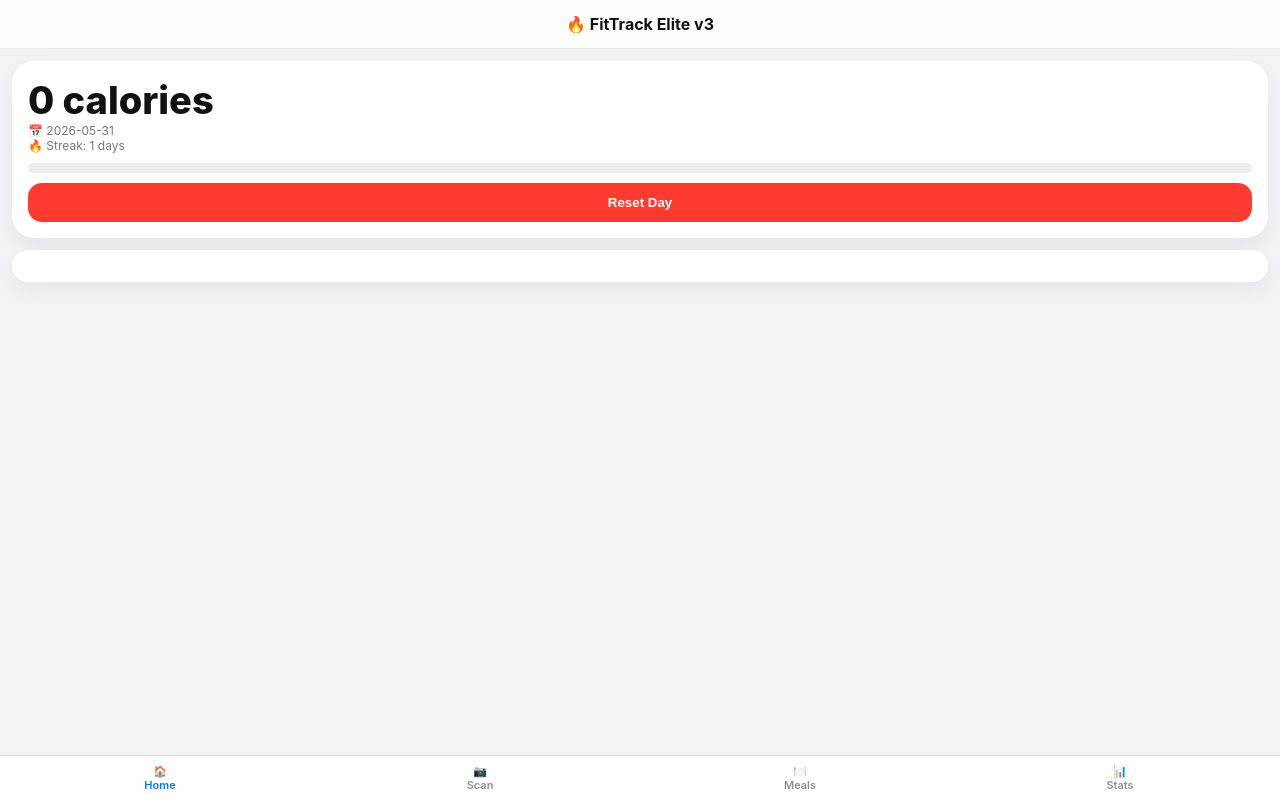
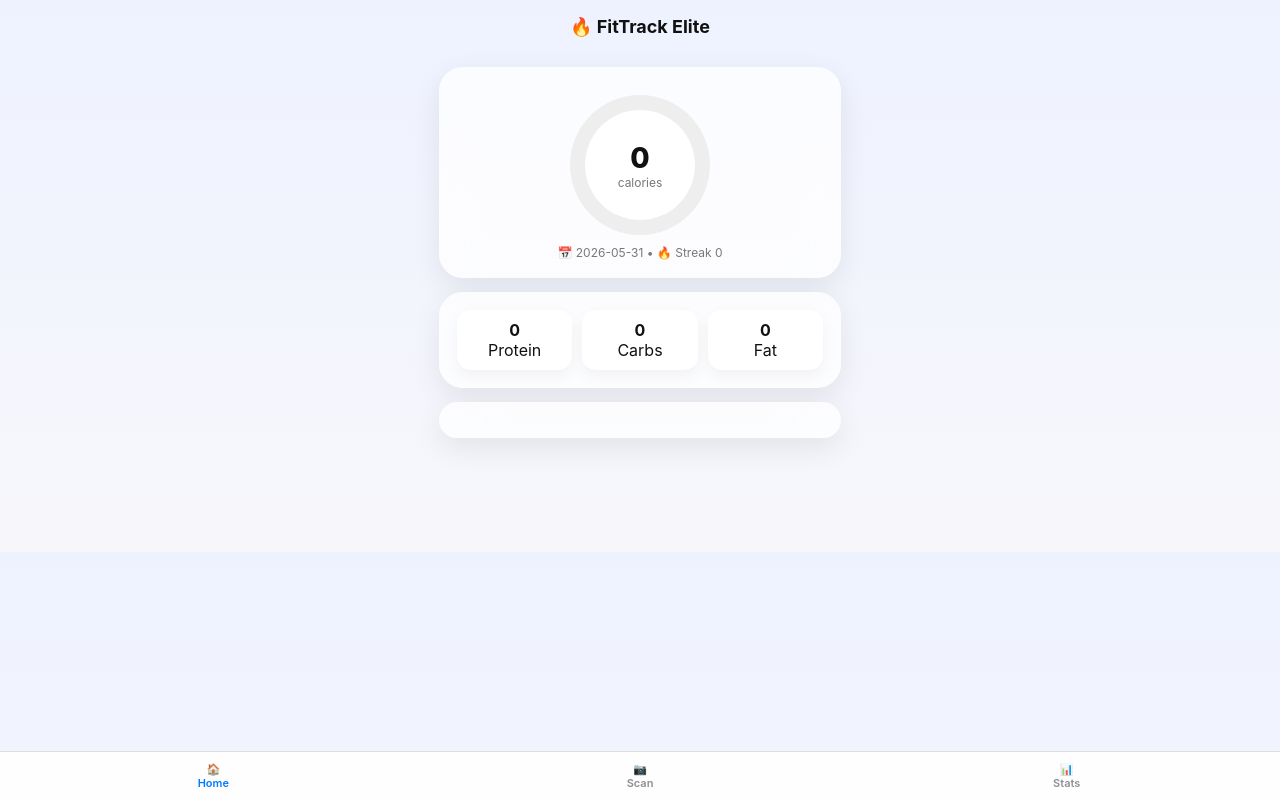
Before and after one commit to doms5/calorie-tracker, a plain HTML site: page index.html in a window 1280 px wide. Drawn offline with nearby package versions, Linux system fonts and the light colour scheme.

Commit message:
Update index.html

```diff
--- a/index.html
+++ b/index.html
@@ -3,80 +3,109 @@
 <head>
 
 <meta name="viewport" content="width=device-width, initial-scale=1.0">
-<title>FitTrack Elite v3</title>
-
-<meta name="apple-mobile-web-app-capable" content="yes">
-<meta name="apple-mobile-web-app-status-bar-style" content="black-translucent">
+<title>FitTrack Elite</title>
 
 <script src="https://cdnjs.cloudflare.com/ajax/libs/quagga/0.12.1/quagga.min.js"></script>
 <script src="https://cdn.jsdelivr.net/npm/chart.js"></script>
 
 <style>
 
+/* ===== BACKGROUND ===== */
 body {
   margin: 0;
   font-family: -apple-system, BlinkMacSystemFont, "SF Pro Display";
-  background: #f2f2f7;
+  background: linear-gradient(180deg,#eef2ff,#f7f7fb);
   color: #111;
 }
 
-/* HEADER */
+/* ===== APP CONTAINER ===== */
+.app {
+  max-width: 430px;
+  margin: 0 auto;
+}
+
+/* ===== HEADER ===== */
 .header {
   text-align:center;
-  padding:14px;
   font-weight:700;
-  background: rgba(255,255,255,0.85);
-  backdrop-filter: blur(20px);
-  border-bottom:1px solid #eee;
+  padding:16px;
+  font-size:18px;
 }
 
-/* PAGES */
+/* ===== PAGE ===== */
 .page { display:none; padding-bottom:100px; }
 .active { display:block; }
 
-/* CARD */
+/* ===== GLASS CARD ===== */
 .card {
-  background:white;
-  margin:12px;
-  padding:16px;
-  border-radius:22px;
-  box-shadow:0 8px 20px rgba(0,0,0,0.06);
+  background: rgba(255,255,255,0.75);
+  backdrop-filter: blur(18px);
+  margin: 14px;
+  padding: 18px;
+  border-radius: 24px;
+  box-shadow: 0 10px 30px rgba(0,0,0,0.08);
 }
 
-/* TEXT */
-.big { font-size:38px; font-weight:800; }
-.small { font-size:12px; color:#777; }
-
-/* INPUT */
-input {
-  width:100%;
-  padding:12px;
-  margin-top:10px;
-  border-radius:14px;
-  border:1px solid #ddd;
+/* ===== CALORIES RING ===== */
+.ring {
+  width: 140px;
+  height: 140px;
+  border-radius: 50%;
+  margin: 10px auto;
+  background: conic-gradient(#34c759 0%, #eee 0%);
+  display:flex;
+  align-items:center;
+  justify-content:center;
 }
 
-/* BUTTON */
+.ring-inner {
+  width: 110px;
+  height: 110px;
+  background: white;
+  border-radius: 50%;
+  display:flex;
+  align-items:center;
+  justify-content:center;
+  flex-direction:column;
+}
+
+/* ===== TEXT ===== */
+.big { font-size: 28px; font-weight: 800; }
+.small { font-size: 12px; color: #777; }
+
+/* ===== INPUT ===== */
+input {
+  width: 100%;
+  padding: 12px;
+  margin-top: 10px;
+  border-radius: 14px;
+  border: 1px solid #ddd;
+  font-size: 14px;
+}
+
+/* ===== BUTTON ===== */
 button {
-  width:100%;
-  padding:12px;
-  margin-top:10px;
-  border-radius:14px;
-  border:none;
-  background:#007aff;
-  color:white;
-  font-weight:600;
+  width: 100%;
+  padding: 12px;
+  margin-top: 10px;
+  border-radius: 14px;
+  border: none;
+  background: #007aff;
+  color: white;
+  font-weight: 600;
 }
+
+button:active { transform: scale(0.98); }
 
 .red { background:#ff3b30; }
 .green { background:#34c759; }
 
-/* LIST */
+/* ===== LIST ===== */
 .item {
   display:flex;
   justify-content:space-between;
-  padding:10px 0;
-  border-bottom:1px solid #eee;
+  padding:12px 0;
+  border-bottom:1px solid rgba(0,0,0,0.06);
 }
 
 .delete {
@@ -84,14 +113,34 @@ button {
   font-size:12px;
 }
 
-/* TAB BAR */
+/* ===== MACRO CARDS ===== */
+.macros {
+  display:flex;
+  gap:10px;
+}
+
+.macro {
+  flex:1;
+  background:white;
+  padding:10px;
+  border-radius:14px;
+  text-align:center;
+  box-shadow:0 6px 16px rgba(0,0,0,0.05);
+}
+
+.macro b {
+  display:block;
+  font-size:16px;
+}
+
+/* ===== TAB BAR ===== */
 .tabbar {
   position:fixed;
   bottom:0;
   left:0;
   right:0;
   display:flex;
-  background:rgba(255,255,255,0.92);
+  background:rgba(255,255,255,0.9);
   backdrop-filter: blur(20px);
   border-top:1px solid #ddd;
 }
@@ -99,37 +148,18 @@ button {
 .tab {
   flex:1;
   text-align:center;
+  padding:10px 0;
   font-size:11px;
-  padding:8px 0;
   color:#8e8e93;
   font-weight:600;
 }
 
-.tab.active { color:#007aff; }
-
-/* CHART */
-canvas {
-  width:100%;
-  height:180px;
+.tab.active {
+  color:#007aff;
 }
 
-/* CALENDAR */
-.grid {
-  display:grid;
-  grid-template-columns:repeat(7,1fr);
-  gap:6px;
-}
-
-.day {
-  padding:8px;
-  font-size:10px;
-  text-align:center;
-  border-radius:10px;
-  background:#eee;
-}
-
-.day.good { background:#34c759; color:white; }
-.day.bad { background:#ff3b30; color:white; }
+/* ===== CHART ===== */
+canvas { width:100%; }
 
 </style>
 
@@ -137,21 +167,34 @@ canvas {
 
 <body>
 
-<div class="header">🔥 FitTrack Elite v3</div>
+<div class="app">
+
+<div class="header">🔥 FitTrack Elite</div>
 
 <!-- HOME -->
 <div id="home" class="page active">
 
   <div class="card">
-    <div class="big" id="total">0 calories</div>
-    <div class="small">📅 <span id="date"></span></div>
-    <div class="small">🔥 Streak: <span id="streak">0</span> days</div>
 
-    <div style="height:10px;background:#eee;border-radius:20px;margin-top:10px;">
-      <div id="bar" style="height:100%;width:0%;background:#34c759;border-radius:20px;"></div>
+    <div class="ring" id="ring">
+      <div class="ring-inner">
+        <div class="big" id="cal">0</div>
+        <div class="small">calories</div>
+      </div>
     </div>
 
-    <button class="red" onclick="resetDay()">Reset Day</button>
+    <div class="small" style="text-align:center;">
+      📅 <span id="date"></span> • 🔥 Streak <span id="streak">0</span>
+    </div>
+
+  </div>
+
+  <div class="card">
+    <div class="macros">
+      <div class="macro"><b id="p">0</b>Protein</div>
+      <div class="macro"><b id="c">0</b>Carbs</div>
+      <div class="macro"><b id="f">0</b>Fat</div>
+    </div>
   </div>
 
   <div class="card">
@@ -164,38 +207,17 @@ canvas {
 <div id="scan" class="page">
 
   <div class="card">
-    <button onclick="startScan()">Scan Barcode</button>
+    <button onclick="scan()">Scan Barcode</button>
     <div id="scanner"></div>
   </div>
 
   <div class="card">
     <input id="food" placeholder="Food">
-    <input id="calories" type="number" placeholder="Calories">
-    <input id="protein" type="number" placeholder="Protein (g)">
-    <input id="carbs" type="number" placeholder="Carbs (g)">
-    <input id="fat" type="number" placeholder="Fat (g)">
-    <button onclick="addFood()">Add Food</button>
-  </div>
-
-</div>
-
-<!-- MEALS -->
-<div id="meals" class="page">
-
-  <div class="card">
-
-    <h3>Breakfast</h3>
-    <label><input type="checkbox" onchange="meal('Eggs',140)"> Eggs</label>
-
-    <h3>Lunch</h3>
-    <label><input type="checkbox" onchange="meal('Chicken',200)"> Chicken</label>
-
-    <h3>Dinner</h3>
-    <label><input type="checkbox" onchange="meal('Salmon',300)"> Salmon</label>
-
-    <h3>Snack</h3>
-    <label><input type="checkbox" onchange="meal('Protein Bar',180)"> Protein Bar</label>
-
+    <input id="cal" type="number" placeholder="Calories">
+    <input id="pro" type="number" placeholder="Protein">
+    <input id="car" type="number" placeholder="Carbs">
+    <input id="fat" type="number" placeholder="Fat">
+    <button onclick="add()">Add Food</button>
   </div>
 
 </div>
@@ -207,20 +229,16 @@ canvas {
     <canvas id="chart"></canvas>
   </div>
 
-  <div class="card">
-    <div class="small">Last 14 Days</div>
-    <div class="grid" id="grid"></div>
-  </div>
+</div>
+
+<!-- TAB -->
+<div class="tabbar">
+
+  <div class="tab active" onclick="nav('home')">🏠<br>Home</div>
+  <div class="tab" onclick="nav('scan')">📷<br>Scan</div>
+  <div class="tab" onclick="nav('stats')">📊<br>Stats</div>
 
 </div>
-
-<!-- TAB BAR -->
-<div class="tabbar">
-
-  <div class="tab active" onclick="nav('home',0)">🏠<br>Home</div>
-  <div class="tab" onclick="nav('scan',1)">📷<br>Scan</div>
-  <div class="tab" onclick="nav('meals',2)">🍽️<br>Meals</div>
-  <div class="tab" onclick="nav('stats',3)">📊<br>Stats</div>
 
 </div>
 
@@ -231,33 +249,22 @@ const today = new Date().toISOString().split("T")[0];
 let db = JSON.parse(localStorage.getItem("db") || "{}");
 if (!db[today]) db[today] = [];
 
-let goal = 2000;
-
-/* INIT */
 document.getElementById("date").innerText = today;
 
 /* SAVE */
-function save() {
+function save(){
   localStorage.setItem("db", JSON.stringify(db));
 }
 
-/* TODAY DATA */
-function items() {
-  return db[today];
-}
-
-/* ADD FOOD */
-function addFood(name, cal, p=0, c=0, f=0) {
-
-  const food = name || document.getElementById("food").value;
-  const calories = cal || document.getElementById("calories").value;
+/* ADD */
+function add(){
 
   db[today].push({
-    name: food,
-    calories: Number(calories),
-    protein: Number(p || document.getElementById("protein").value || 0),
-    carbs: Number(c || document.getElementById("carbs").value || 0),
-    fat: Number(f || document.getElementById("fat").value || 0)
+    name: food.value,
+    calories: +cal.value,
+    protein: +pro.value||0,
+    carbs: +car||0,
+    fat: +fat||0
   });
 
   save();
@@ -265,159 +272,83 @@ function addFood(name, cal, p=0, c=0, f=0) {
 }
 
 /* DELETE */
-function del(i) {
+function del(i){
   db[today].splice(i,1);
   save();
   render();
 }
 
-/* RESET */
-function resetDay() {
-  db[today] = [];
-  save();
-  render();
-}
+/* RENDER */
+function render(){
 
-/* RENDER */
-function render() {
+  let total=0,p=0,c=0,f=0;
+  let list=document.getElementById("list");
+  list.innerHTML="";
 
-  let list = document.getElementById("list");
-  list.innerHTML = "";
+  db[today].forEach((i,index)=>{
 
-  let total = 0, p=0, c=0, f=0;
+    total+=i.calories;
+    p+=i.protein;
+    c+=i.carbs;
+    f+=i.fat;
 
-  db[today].forEach((i, index) => {
-
-    total += i.calories;
-    p += i.protein;
-    c += i.carbs;
-    f += i.fat;
-
-    list.innerHTML += `
+    list.innerHTML+=`
       <div class="item">
         <span>${i.name}</span>
-        <span>${i.calories} cal</span>
+        <span>${i.calories}</span>
         <span class="delete" onclick="del(${index})">x</span>
       </div>
     `;
   });
 
-  document.getElementById("total").innerText = total + " calories";
+  cal.innerText=total;
+  p.innerText=p;
+  c.innerText=c;
+  f.innerText=f;
 
-  document.getElementById("bar").style.width =
-    Math.min((total/goal)*100,100) + "%";
-
-  updateStreak();
-  renderStats();
-  renderChart();
+  updateRing(total);
+  save();
 }
 
-/* STREAK */
-function updateStreak() {
-  let streak = 0;
-  let keys = Object.keys(db).sort();
-
-  for (let i=keys.length-1;i>=0;i--) {
-    let t = db[keys[i]].reduce((a,b)=>a+b.calories,0);
-    if (t <= goal) streak++;
-    else break;
-  }
-
-  document.getElementById("streak").innerText = streak;
-}
-
-/* CALENDAR GRID */
-function renderStats() {
-  let grid = document.getElementById("grid");
-  if (!grid) return;
-
-  grid.innerHTML = "";
-
-  Object.keys(db).slice(-14).forEach(d => {
-
-    let t = db[d].reduce((a,b)=>a+b.calories,0);
-
-    let div = document.createElement("div");
-    div.className = "day " + (t<=goal ? "good":"bad");
-    div.innerText = d.split("-")[2];
-
-    grid.appendChild(div);
-  });
-}
-
-/* CHART */
-function renderChart() {
-
-  let ctx = document.getElementById("chart");
-  if (!ctx) return;
-
-  let keys = Object.keys(db).slice(-7);
-
-  let data = keys.map(d =>
-    db[d].reduce((a,b)=>a+b.calories,0)
-  );
-
-  new Chart(ctx, {
-    type:"line",
-    data:{
-      labels:keys.map(k=>k.split("-")[2]),
-      datasets:[{
-        label:"Calories",
-        data:data,
-        borderColor:"#007aff"
-      }]
-    }
-  });
-
-}
-
-/* MEAL */
-function meal(n,c){ addFood(n,c); }
-
-/* SCAN */
-function startScan() {
-
-  const scanner = document.getElementById("scanner");
-  scanner.innerHTML = "";
-
-  Quagga.init({
-    inputStream:{ type:"LiveStream", target:scanner },
-    decoder:{ readers:["ean_reader","upc_reader"] }
-  }, err => {
-    if (err) return alert(err);
-    Quagga.start();
-  });
-
-  Quagga.onDetected(async data => {
-
-    const code = data.codeResult.code;
-    Quagga.stop();
-
-    const res = await fetch(`https://world.openfoodfacts.org/api/v0/product/${code}.json`);
-    const json = await res.json();
-
-    const p = json.product || {};
-
-    addFood(
-      p.product_name || "Food",
-      p?.nutriments?.["energy-kcal_100g"] || 0
-    );
-  });
+/* RING */
+function updateRing(val){
+  let percent=Math.min(val/2000*100,100);
+  document.getElementById("ring").style.background=
+    `conic-gradient(#34c759 ${percent}%, #eee ${percent}%)`;
 }
 
 /* NAV */
-function nav(page, i) {
+function nav(p){
+  document.querySelectorAll(".page").forEach(x=>x.classList.remove("active"));
+  document.getElementById(p).classList.add("active");
+}
 
-  document.querySelectorAll(".page").forEach(p=>p.classList.remove("active"));
-  document.getElementById(page).classList.add("active");
+/* SCAN (basic) */
+function scan(){
 
-  document.querySelectorAll(".tab").forEach(t=>t.classList.remove("active"));
-  event.currentTarget.classList.add("active");
+  const scanner=document.getElementById("scanner");
 
-  if(page==="stats") {
-    renderStats();
-    renderChart();
-  }
+  Quagga.init({
+    inputStream:{type:"LiveStream",target:scanner},
+    decoder:{readers:["ean_reader","upc_reader"]}
+  },err=>{ if(err) return alert(err); Quagga.start(); });
+
+  Quagga.onDetected(async d=>{
+    let code=d.codeResult.code;
+    Quagga.stop();
+
+    let r=await fetch(`https://world.openfoodfacts.org/api/v0/product/${code}.json`);
+    let j=await r.json();
+    let p=j.product||{};
+
+    db[today].push({
+      name:p.product_name||"Food",
+      calories:p?.nutriments?.["energy-kcal_100g"]||0,
+      protein:0,carbs:0,fat:0
+    });
+
+    save(); render();
+  });
 }
 
 render();
```
